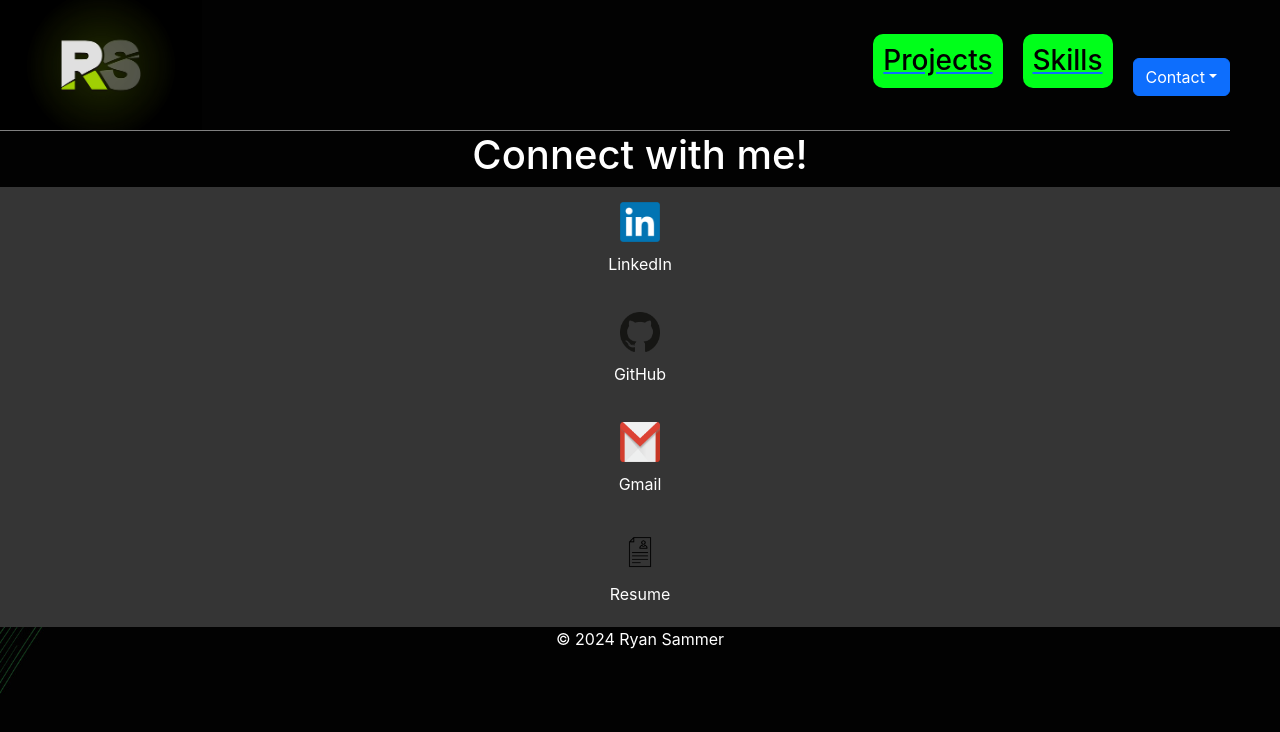
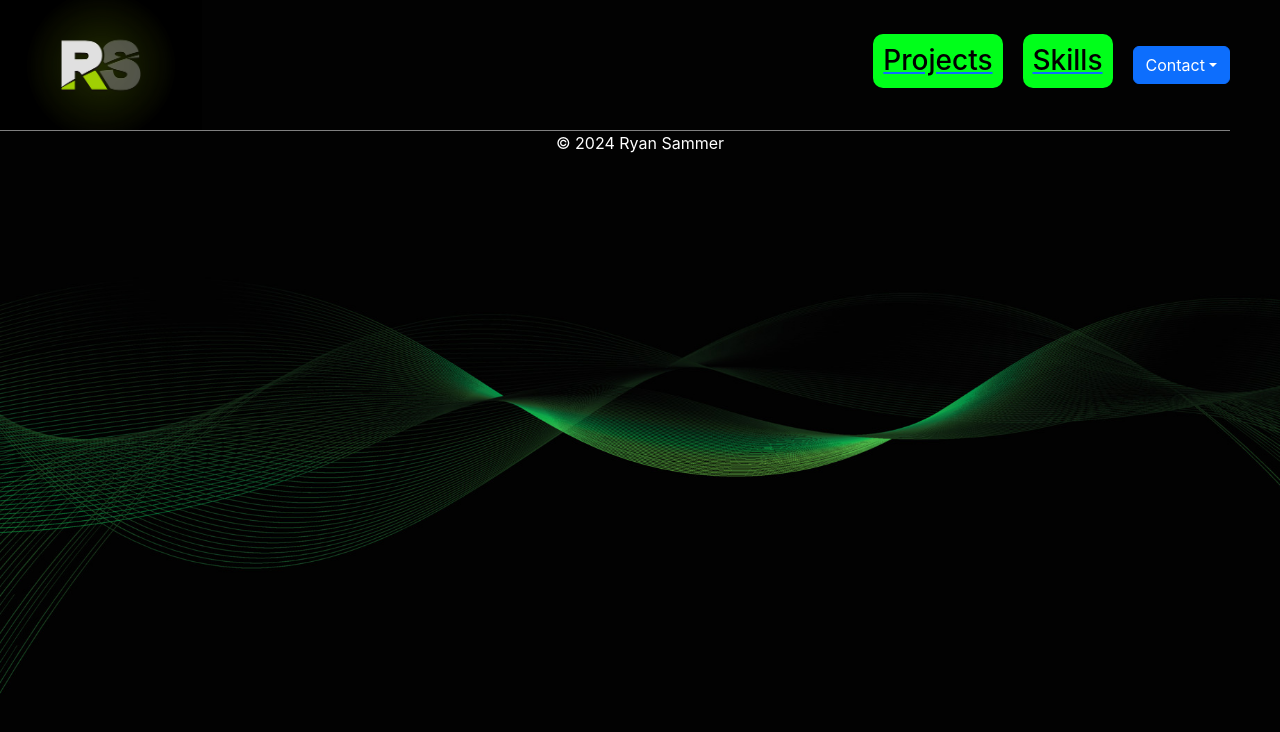
Before and after one commit to rsammer07/Portfolio, a React (Create React App) app: page /contact in a window 1280 px wide. Shown: the top 732 px of the page. Built offline with nearby package versions, Linux system fonts and the light colour scheme.

Commit message:
implimented Bootstrap dropdown button for contact links

```diff
--- a/package.json
+++ b/package.json
@@ -6,7 +6,7 @@
     "@testing-library/jest-dom": "^5.17.0",
     "@testing-library/react": "^13.4.0",
     "@testing-library/user-event": "^13.5.0",
-    "bootstrap": "^5.3.2",
+    "bootstrap": "^5.3.3",
     "react": "^18.2.0",
     "react-bootstrap": "^2.10.1",
     "react-dom": "^18.2.0",
--- a/src/App.js
+++ b/src/App.js
@@ -1,10 +1,8 @@
-import { NavLink, Link, Route, Routes, Navigate } from 'react-router-dom';
+import { NavLink, Link, Route, Routes } from 'react-router-dom';
 import './App.css';
 import Projects from './Projects';
 import Skills from './Skills';
 import Intro from './Intro';
-import Contact from './Contact';
-import Collapsible from './Dropdown';
 import BasicButtonExample from './DropDownButton';
 
 function App() {
@@ -13,7 +11,6 @@ function App() {
     <Route path='/' element={< Intro />}/>
     <Route path="/projects" element={<Projects />}/>
     <Route path="/skills" element={<Skills />}/>
-    <Route path="/contact" element={<Contact />}/>
     </Routes>
   )
 
--- a/src/Contact.js
+++ /dev/null
@@ -1,47 +0,0 @@
-import "./contact.css"
-
-
-const Contact = () => {
-    const links = [
-        {
-            name: "LinkedIn",
-            url: "https://www.linkedin.com/in/ryansammer07/",
-            image: require('./Images/linkedin.webp')
-        },
-        {
-            name: "GitHub",
-            url: "https://github.com/rsammer07",
-            image: require('./Images/github.png')
-        },
-        {
-            name: "Gmail",
-            url: "mailto:ryan.sammer07@gmail.com",
-            image: require('./Images/gmail.png')
-        },
-        {
-            name: "Resume",
-            url: "https://docs.google.com/document/d/1NX3fC_XpAO8eUFlAdizYU6oa-93XZ_ob/edit?usp=sharing&ouid=116630576021888709262&rtpof=true&sd=true",
-            image: require('./Images/resume.png')
-        }
-    ]
-
-
-    return (
- <div>
-<h1>Connect with me!</h1>
-<div className='contact'>
-    {links.map((link) => (
-        <div className='contact-link'>
-            <a href={link.url} target="_blank" rel="noopener noreferrer">
-                <img className="site-logo" src={link.image} alt={link.name} />
-            </a>
-            <p>{link.name}</p>
-        </div>
-    ))}
-</div>
-</div>
-    )
-}
-
-
-export default Contact
--- a/src/DropDownButton.css
+++ b/src/DropDownButton.css
@@ -1,4 +1,5 @@
-DropDownButton {
-    width: 60px;
-    background-color: #707070;
+.dropdown-basic-button:active, .open .dropdown-toggle {
+    color: black !important;
+    background-color: rgb(0, 255, 26) !important;
+
 }
--- a/src/DropDownButton.js
+++ b/src/DropDownButton.js
@@ -31,6 +31,7 @@ function BasicButtonExample() {
       {links.map((link, index) => (
         <Dropdown.Item key={index} href={link.url} target="_blank">
           <img className='site-logo' src={link.image} alt={link.name} style={{ width: '20px', marginRight: '5px' }} />
+          {link.name}
         </Dropdown.Item>
       ))}
     </DropdownButton>
--- a/src/Dropdown.css
+++ /dev/null
@@ -1,52 +0,0 @@
-.site-logo {
-    height: 40px;
-    width: 40px;
-    margin: 10px;
-}
-
-.contact {
-    display: flex;
-    flex-direction: column;
-    justify-content: center;
-    background-color: rgb(53, 53, 53);
-}
-
-container {
-    display: flex;
-    flex-direction: column;
-    justify-content: center;
-}
-
-.contact-link {
-    flex: 0 0 calc(25% - 10px);
-    margin: 5px;
-}
-
-.contact-wrapper {
-    display: flex;
-    flex-direction: row;
-    justify-content: space-evenly;
-    background-color: rgb(53, 53, 53);
-    margin-top: 20px;
-}
-
-
-button {
-    color: rgb(0, 0, 0);
-    font-size: large;
-    font-weight: bold;
-    padding: 10px 0;
-    padding-left: 10px;
-    padding-right: 10px;
-    background-color: rgb(0, 255, 26);
-    border-radius: 10px;
-    text-decoration: underline;
-    border: none;
-    margin-top: 23px;
-  }
-
-  button:hover {
-    color: rgb(0, 255, 26);
-    background-color: rgb(0, 0, 0);
-    cursor: pointer;
-  }
--- a/src/Dropdown.js
+++ /dev/null
@@ -1,56 +0,0 @@
-import { useState } from "react";
-import './Dropdown.css';
-
-    const links = [
-        {
-            name: "LinkedIn",
-            url: "https://www.linkedin.com/in/ryansammer07/",
-            image: require('./Images/linkedin.webp')
-        },
-        {
-            name: "GitHub",
-            url: "https://github.com/rsammer07",
-            image: require('./Images/github.png')
-        },
-        {
-            name: "Gmail",
-            url: "mailto:ryan.sammer07@gmail.com",
-            image: require('./Images/gmail.png')
-        },
-        {
-            name: "Resume",
-            url: "https://docs.google.com/document/d/1NX3fC_XpAO8eUFlAdizYU6oa-93XZ_ob/edit?usp=sharing&ouid=116630576021888709262&rtpof=true&sd=true",
-            image: require('./Images/resume.png')
-        }
-    ]
-
-const Collapsible = () => {
-    const [open, setOPen] = useState(false)
-
-
-    const toggle = () => {
-        setOPen(!open);
-    }
-
-
-
-    return (
-        <div className="container">
-            <button className="toggle" onClick={toggle}>Contact</button>
-            {open && (
-                <div className='contact-wrapper'>
-                    {links.map((link, index) => (
-                        <div className='contact' key={index}>
-                            <a href={link.url} target="_blank" rel="noopener noreferrer">
-                                <img className="site-logo" src={link.image} alt={link.name} />
-                            </a>
-                            <p>{link.name}</p>
-                        </div>
-                    ))}
-                </div>
-            )}
-        </div>
-    );
-}
-
-export default Collapsible;
```
Also changed, not shown: 1 other file (tests, documents, lock files or other folders).
